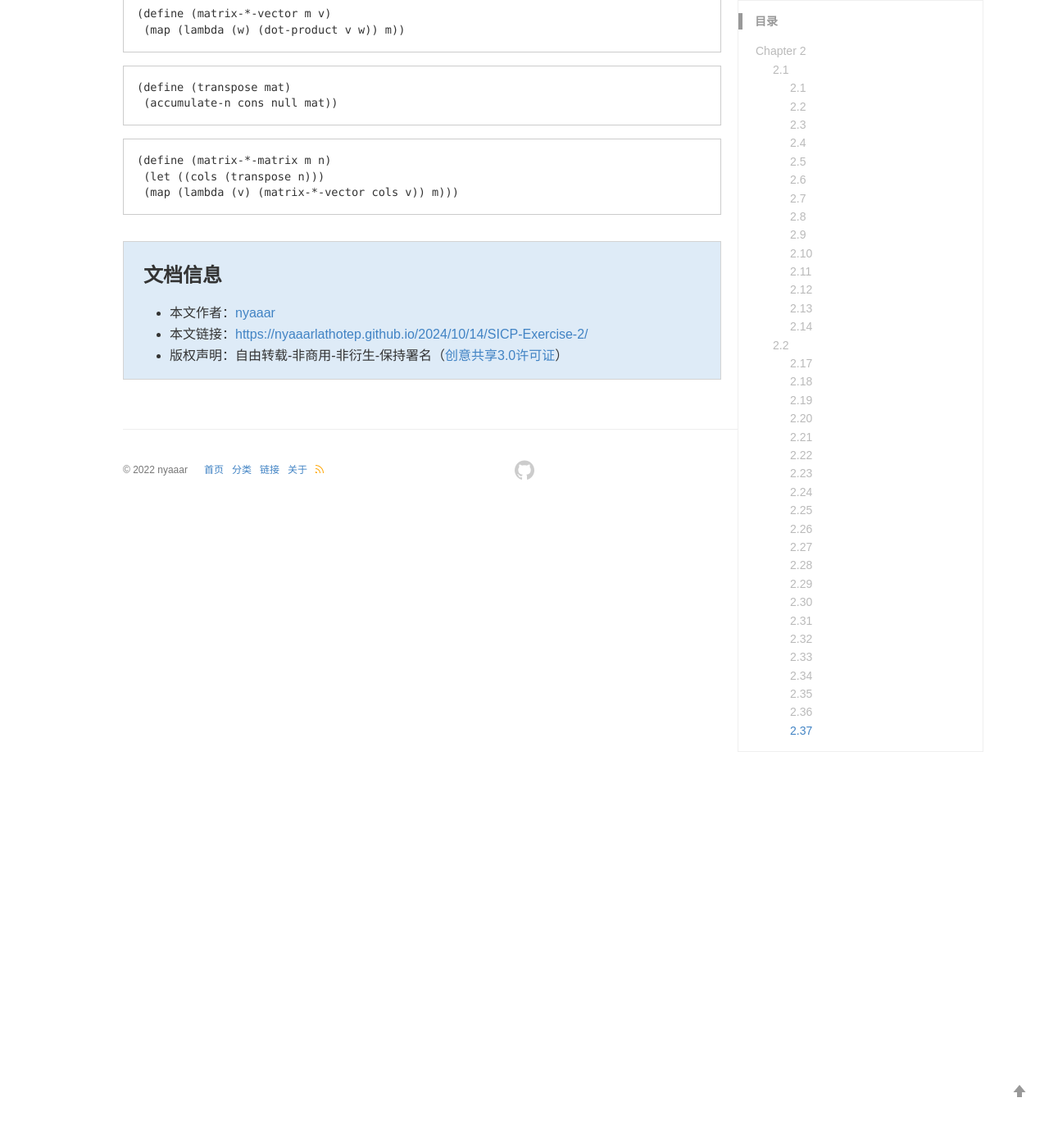
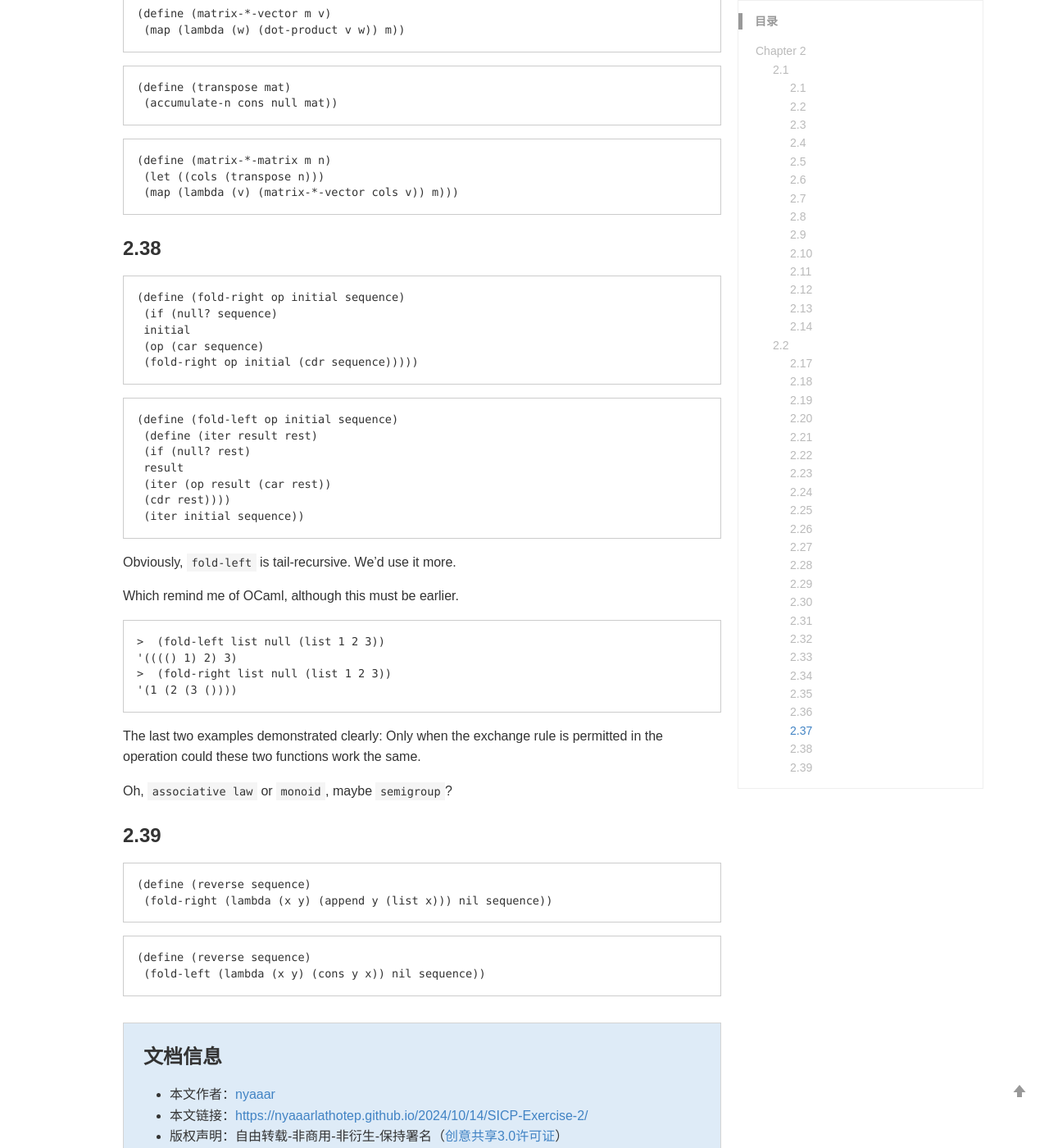
Before and after one commit to nyaaarlathotep/nyaaarlathotep.github.io, a Jekyll site: the page built from _posts/2024-10-14- SICP Exercise 2.md, in a window 1280 px wide and 1400 px high, scrolled down 16876 px. Shown: the whole window at 82% size. Built offline with Jekyll 4.4.1, drawn with Linux system fonts in a browser that asks for light colours; comment, search, counter and statistics services are not loaded; a style sheet for code colours, icons or effects is not loaded; some of the changed text lies outside the part shown.

Commit message:
Update 2024-10-14- SICP Exercise 2.md

````diff
--- a/_posts/2024-10-14- SICP Exercise 2.md
+++ b/_posts/2024-10-14- SICP Exercise 2.md
@@ -804,3 +804,50 @@ So the `accumulate` is designed for matrices, and they fit each other perfectly.
  (let ((cols (transpose n)))
  (map (lambda (v) (matrix-*-vector cols v)) m)))
 ```
+
+### 2.38
+
+```
+(define (fold-right op initial sequence)
+ (if (null? sequence)
+ initial
+ (op (car sequence)
+ (fold-right op initial (cdr sequence)))))
+```
+
+```
+(define (fold-left op initial sequence)
+ (define (iter result rest)
+ (if (null? rest)
+ result
+ (iter (op result (car rest))
+ (cdr rest))))
+ (iter initial sequence))
+```
+
+Obviously, `fold-left` is tail-recursive. We'd use it more.
+
+Which remind me of OCaml, although this must be earlier.
+
+```
+>  (fold-left list null (list 1 2 3))
+'(((() 1) 2) 3)
+>  (fold-right list null (list 1 2 3))
+'(1 (2 (3 ())))
+```
+
+The last two examples demonstrated clearly: Only when the exchange rule is permitted in the operation could these two functions work the same.
+
+Oh, `associative law` or `monoid`, maybe `semigroup`?
+
+### 2.39
+
+```
+(define (reverse sequence)
+ (fold-right (lambda (x y) (append y (list x))) nil sequence))
+```
+
+```
+(define (reverse sequence)
+ (fold-left (lambda (x y) (cons y x)) nil sequence))
+```
````
